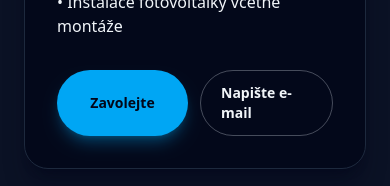
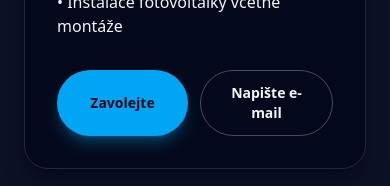
Before and after one commit to Klimatizace/KlimatizaceTomes, a Next.js app: page / in a window 390 px wide. Shown: the part 8245-8431 px from the top of the page. Built offline with nearby package versions, Linux system fonts and the light colour scheme; no server answers.

Commit message:
chore: replace remaining mailto CTAs with inquiry modal

```diff
--- a/src/app/kontakt/page.tsx
+++ b/src/app/kontakt/page.tsx
@@ -58,12 +58,9 @@ export default function ContactPage() {
               >
                 Zavolejte nám
               </a>
-              <a
-                href={`mailto:${email}`}
-                className="inline-flex items-center gap-2 rounded-full border border-slate-200/30 px-4 py-3 text-xs font-semibold text-slate-100 transition hover:border-sky-400 hover:text-sky-200 sm:px-5 sm:text-sm"
-              >
-                Napište e-mail
-              </a>
+            <InquiryButton className="inline-flex items-center gap-2 rounded-full border border-slate-200/30 px-4 py-3 text-xs font-semibold text-slate-100 transition hover:border-sky-400 hover:text-sky-200 sm:px-5 sm:text-sm">
+              Napište e-mail
+            </InquiryButton>
             </div>
           </div>
           <div className="rounded-3xl border border-slate-800 bg-slate-900/60 p-8 text-slate-200 shadow-xl shadow-slate-950/40">
--- a/src/app/page.tsx
+++ b/src/app/page.tsx
@@ -311,12 +311,9 @@ export default function HomePage() {
                   >
                     Zavolejte
                   </a>
-                  <a
-                    href={`mailto:${email}`}
-                    className="inline-flex flex-1 items-center justify-center gap-2 rounded-full border border-slate-200/30 px-5 py-3 text-sm font-semibold text-slate-100 transition hover:border-sky-400 hover:text-sky-200"
-                  >
+                  <InquiryButton className="inline-flex flex-1 items-center justify-center gap-2 rounded-full border border-slate-200/30 px-5 py-3 text-sm font-semibold text-slate-100 transition hover:border-sky-400 hover:text-sky-200">
                     Napište e-mail
-                  </a>
+                  </InquiryButton>
                 </div>
               </div>
               <div className="rounded-3xl border border-slate-800 bg-slate-950/80 p-6 text-sm text-slate-400">
```
